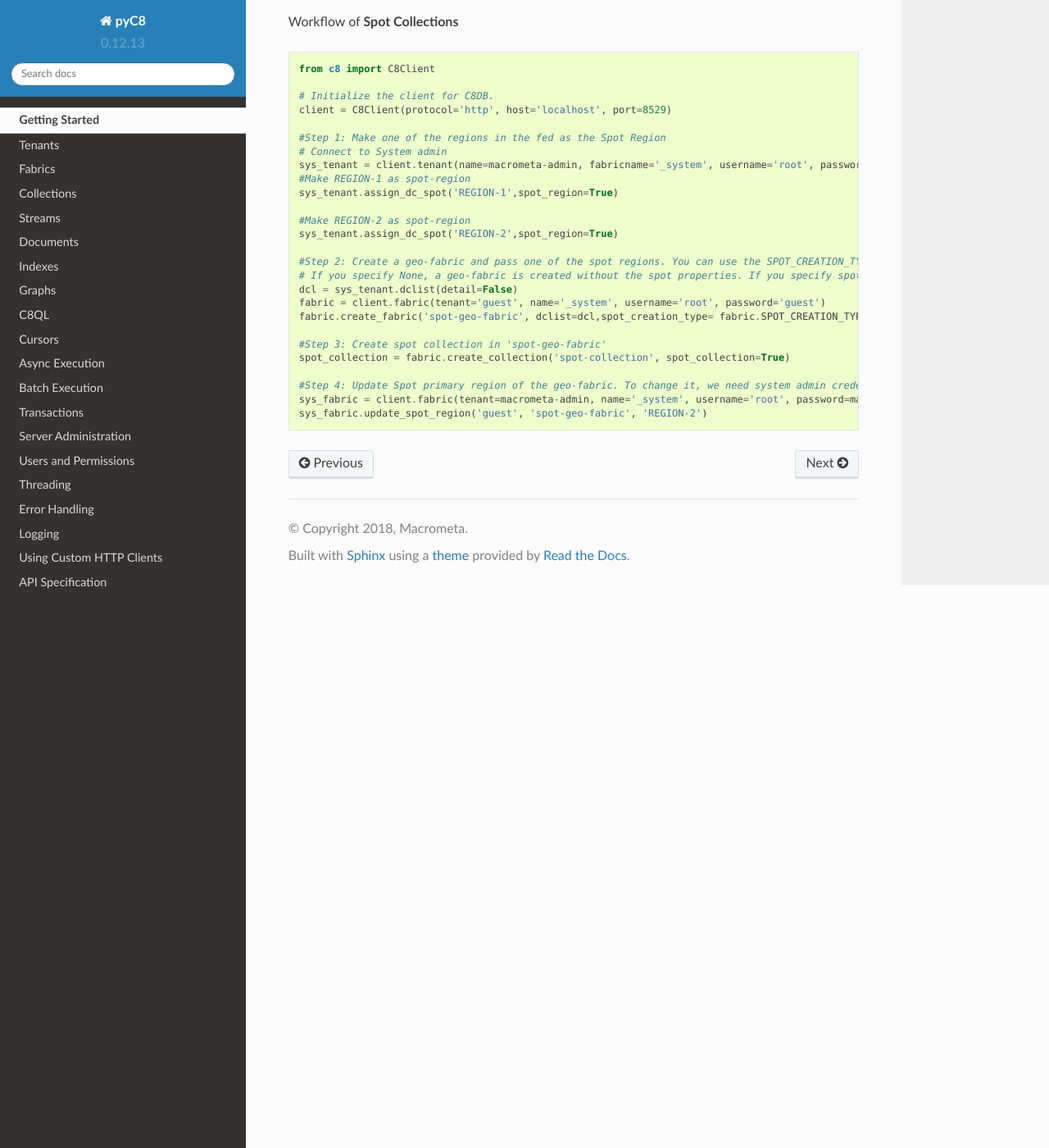
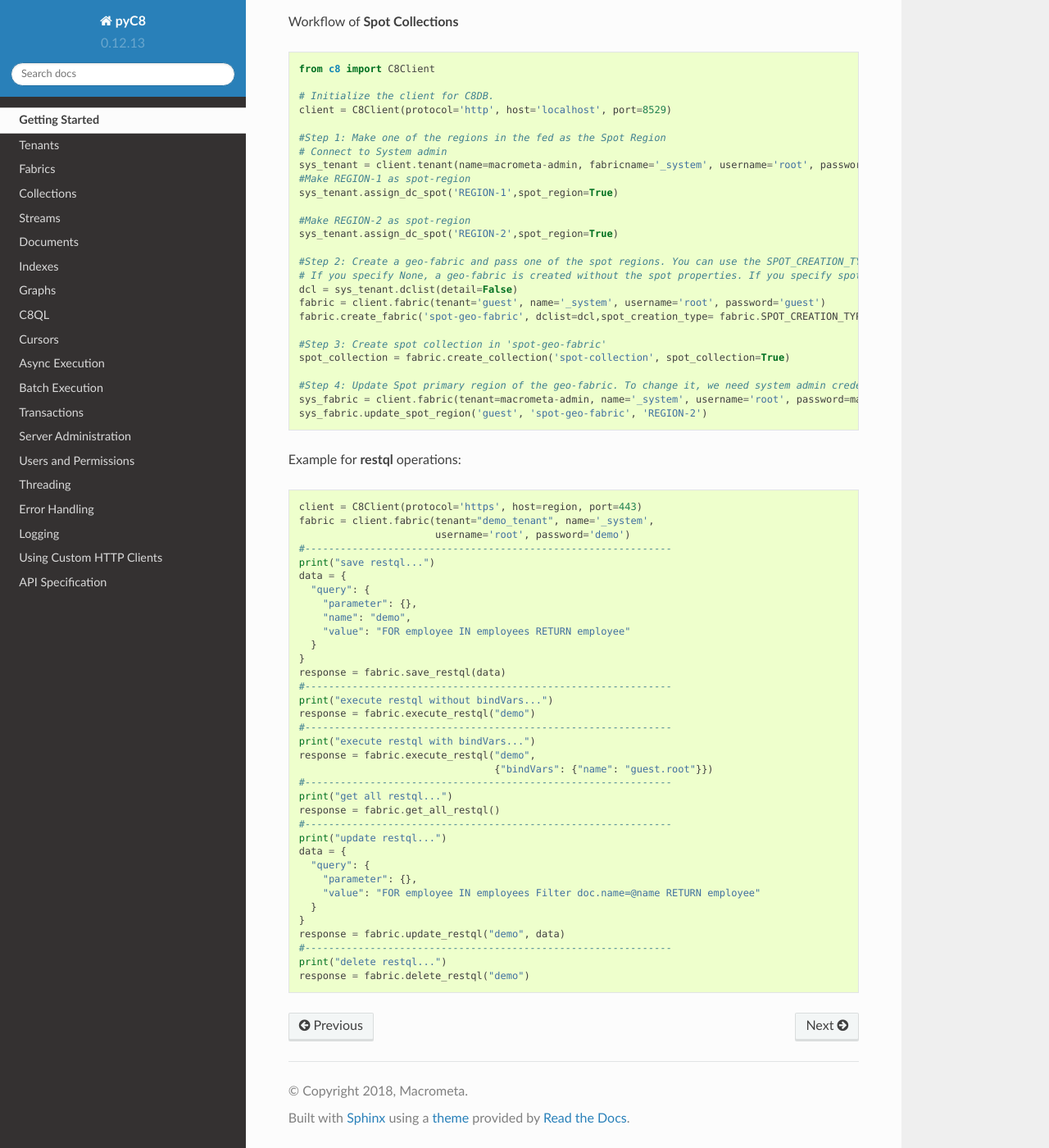
Before and after one commit to Macrometacorp/pyC8, a Sphinx documentation site: the page built from docs/overview.rst, in a window 1280 px wide and 1400 px high, scrolled down 3555 px. Shown: the whole window at 82% size. Built offline with Sphinx 7.4.7 and the Read the Docs theme 2.0.0, drawn with Linux system fonts in a browser that asks for light colours.

Commit message:
Fixed docs (#33)

```diff
--- a/docs/index.rst
+++ b/docs/index.rst
@@ -1,7 +1,6 @@
 .. image:: logo.png
     :align: center
     :alt: pyC8
-|
 
 Welcome to the documentation for **pyC8**, a python driver for C8 Edge Data Fabric.
 
@@ -19,7 +18,7 @@ Compatibility
 Installation
 ============
 
-To install a stable version from PyPi_:
+To install a stable version from PyPi:
 
 .. code-block:: bash
 
--- a/docs/overview.rst
+++ b/docs/overview.rst
@@ -239,3 +239,47 @@ Workflow of **Spot Collections**
     #Step 4: Update Spot primary region of the geo-fabric. To change it, we need system admin credentials
     sys_fabric = client.fabric(tenant=macrometa-admin, name='_system', username='root', password=macrometa-password)
     sys_fabric.update_spot_region('guest', 'spot-geo-fabric', 'REGION-2')
+
+Example for **restql** operations:
+
+.. testcode::
+  from c8 import C8Client
+  import json
+  import warnings
+  warnings.filterwarnings("ignore")
+
+  client = C8Client(protocol='https', host=region, port=443)
+  fabric = client.fabric(tenant="demo_tenant", name='_system',
+                         username='root', password='demo')
+  #--------------------------------------------------------------
+  print("save restql...")
+  data = {
+    "query": {
+      "parameter": {},
+      "name": "demo",
+      "value": "FOR employee IN employees RETURN employee"
+    }
+  }
+  response = fabric.save_restql(data)
+  #--------------------------------------------------------------
+  print("execute restql without bindVars...")
+  response = fabric.execute_restql("demo")
+  #--------------------------------------------------------------
+  print("execute restql with bindVars...")
+  response = fabric.execute_restql("demo",
+                                   {"bindVars": {"name": "guest.root"}})
+  #--------------------------------------------------------------
+  print("get all restql...")
+  response = fabric.get_all_restql()
+  #--------------------------------------------------------------
+  print("update restql...")
+  data = {
+    "query": {
+      "parameter": {},
+      "value": "FOR employee IN employees Filter doc.name=@name RETURN employee"
+    }
+  }
+  response = fabric.update_restql("demo", data)
+  #--------------------------------------------------------------
+  print("delete restql...")
+  response = fabric.delete_restql("demo")
```
Also changed, not shown: docs/pregel.rst (deleted, +0 -42 lines).
